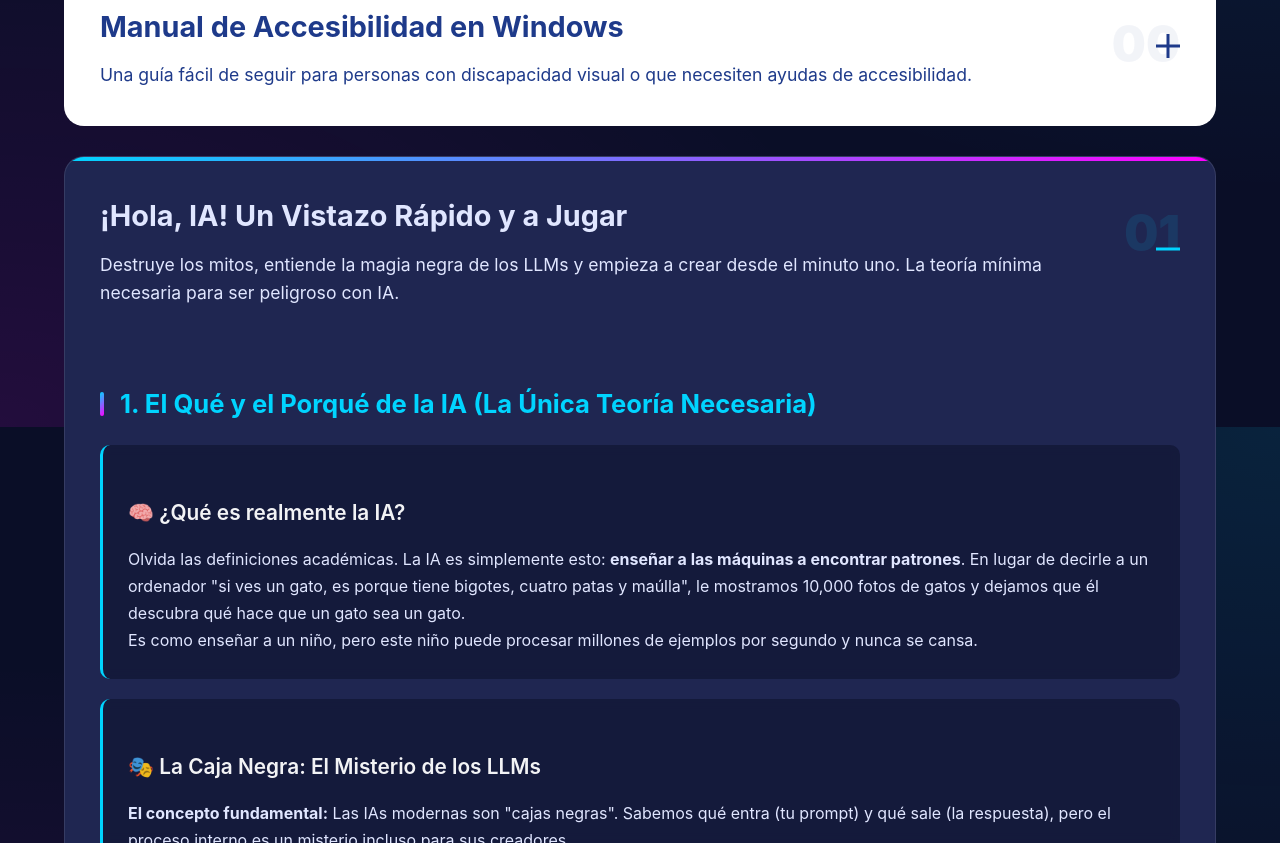
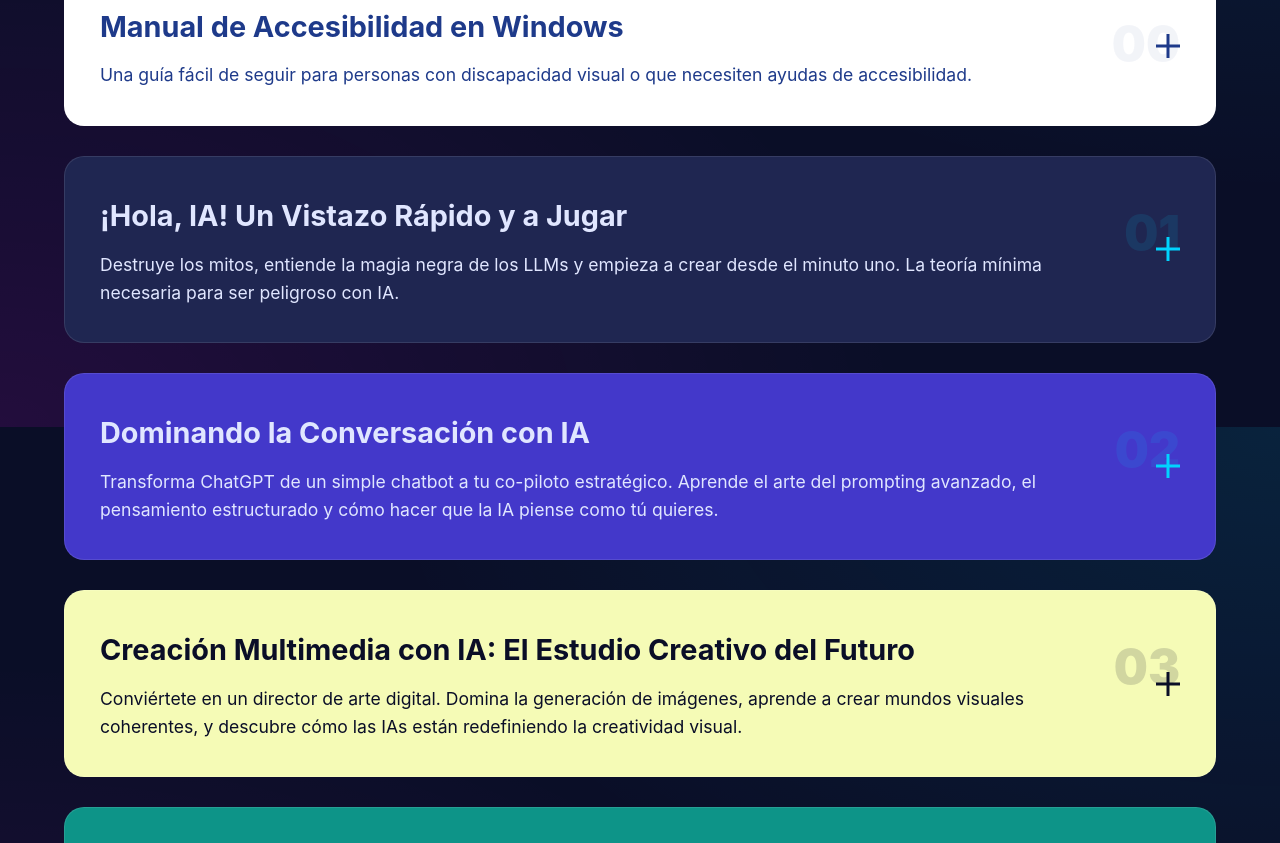
Before and after one commit to PedroGuiraoGil/CURSO-ONCE-, a plain HTML site: page index.html in a window 1280 px wide. Shown: the part 1173-2016 px from the top of the page. Drawn offline with Linux system fonts and the light colour scheme.

Commit message:
Update index.html

```diff
--- a/index.html
+++ b/index.html
@@ -1064,14 +1064,14 @@
                             <ul>
                                 <li><a href="https://www.youtube.com/watch?v=-qNV05-PYaU&t=456s" target="_blank">EL CASCARÓN DE NUEZ  video del 11/8/2025</a></li>
                                 <li><a href="https://www.youtube.com/watch?v=4Cclgbtgfj4" target="_blank">EL CASCARÓN DE NUEZ  Implantes que permiten la movilidad Junio 2025</a></li>
-                             <li><a href="https://www.youtube.com/watch?v=rNgnsnJx5Pc" target="_blank">NOTICIAS IA 12/8/2025</a></li>
+                               <li><a href="https://www.youtube.com/watch?v=rNgnsnJx5Pc" target="_blank">NOTICIAS IA 12/8/2025</a></li>
                             </ul>
                         </div>
                     </div>
                 </details>
 
-                <!-- MÓDULO 1 EXPANDIDO -->
-                <details class="module-card" open>
+                <!-- MÓDULO 1 -->
+                <details class="module-card">
                     <summary class="module-header">
                         <span class="module-number">01</span>
                         <h3>¡Hola, IA! Un Vistazo Rápido y a Jugar</h3>
@@ -1265,6 +1265,7 @@
                                     <div class="tool-icon">🎨</div>
                                     <div class="tool-name">Upscalers</div>
                                     <div class="tool-description"><a href="https://github.com/xinntao/Real-ESRGAN" target="_blank">Real-ESRGAN</a>, <a href="https://www.topazlabs.com/" target="_blank">Topaz Labs</a>, <a href="https://upscayl.org/" target="_blank">Upscaylong</a>- Mejoran la resolución de imágenes</div>
+
                                 </div>
                                 <div class="tool-card">
                                     <div class="tool-icon">🎵</div>
@@ -1356,7 +1357,7 @@
                     </div>
                 </details>
 
-                <!-- MÓDULO 2 EXPANDIDO -->
+                <!-- MÓDULO 2 -->
                 <details class="module-card">
                     <summary class="module-header">
                         <span class="module-number">02</span>
@@ -1781,7 +1782,7 @@ Imagina que estamos en el futuro y el proyecto fracasó espectacularmente.
                     </div>
                 </details>
 
-                <!-- MÓDULO 3 EXPANDIDO -->
+                <!-- MÓDULO 3 -->
                 <details class="module-card">
                     <summary class="module-header">
                         <span class="module-number">03</span>
@@ -2108,7 +2109,7 @@ color palette: deep purple, teal, gold accents,
                     </div>
                 </details>
 
-                <!-- MÓDULO 4 EXPANDIDO -->
+                <!-- MÓDULO 4 -->
                 <details class="module-card">
                     <summary class="module-header">
                         <span class="module-number">04</span>
@@ -2169,7 +2170,7 @@ color palette: deep purple, teal, gold accents,
 1. "A butterfly landing on a flower"
 2. "A butterfly landing on a glowing neon flower in slow motion"
 3. "A mechanical butterfly with transparent wings landing on a cyberpunk flower,
-   sparks flying, dramatic lighting, 4K"</code>
+    sparks flying, dramatic lighting, 4K"</code>
                             </div>
 
                             <h5>Experimento 2: Image-to-Video (<a href="https://pika.art/" target="_blank">Pika</a>)</h5>
```
